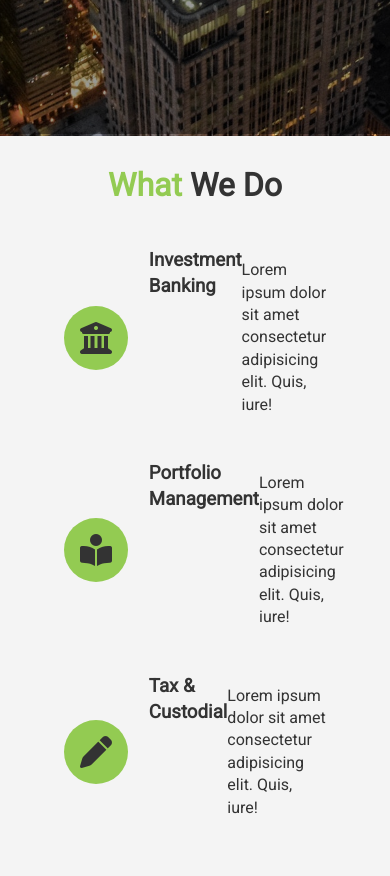
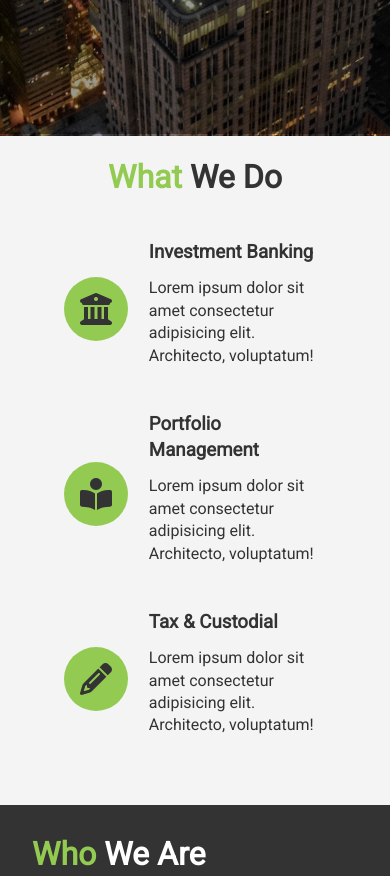
Before and after one commit to coryannellerbe/udemy-bt-edgeledger, a plain HTML site: page index.html in a window 390 px wide. Shown: the part 820-1696 px from the top of the page. Drawn offline with nearby package versions, Linux system fonts and the light colour scheme; some packages are replaced by stand-ins of ours.

Commit message:
fix what we do section icons on mobile

```diff
--- a/index.html
+++ b/index.html
@@ -44,26 +44,30 @@
         </header>
 
         <!-- Section: What We Do -->
-        <section id="what" class="bg-light py-2">
+        <section id="what" class="bg-light py-1">
             <div class="container">
-                <h2 class="m-heading text-center">
-                    <span class="text-primary">What</span> We Do
-                </h2>
+              <h2 class="m-heading text-center"><span class="text-primary">What</span> We Do</h2>
               <div class="items">
                 <div class="item">
                   <i class="fas fa-university fa-2x"></i>
+                  <div>
                     <h3>Investment Banking</h3>
-                        <p>Lorem ipsum dolor sit amet consectetur adipisicing elit. Quis, iure!</p>
+                    <p>Lorem ipsum dolor sit amet consectetur adipisicing elit. Architecto, voluptatum!</p>
+                  </div>
                 </div>
                 <div class="item">
                     <i class="fas fa-book-reader fa-2x"></i>
+                    <div>
                       <h3>Portfolio Management</h3>
-                        <p>Lorem ipsum dolor sit amet consectetur adipisicing elit. Quis, iure!</p>
+                      <p>Lorem ipsum dolor sit amet consectetur adipisicing elit. Architecto, voluptatum!</p>
+                    </div>
                 </div>
                 <div class="item">
-                        <i class="fas fa-pen fa-2x"></i>
+                    <i class="fas fa-pencil-alt fa-2x"></i>
+                    <div>
                       <h3>Tax & Custodial</h3>
-                        <p>Lorem ipsum dolor sit amet consectetur adipisicing elit. Quis, iure!</p>
+                      <p>Lorem ipsum dolor sit amet consectetur adipisicing elit. Architecto, voluptatum!</p>
+                    </div>
                 </div>
               </div>
             </div>
```
Also changed, not shown: css/style.css (line endings or trailing spaces). Lines whose indentation alone changed are shown as unchanged.
